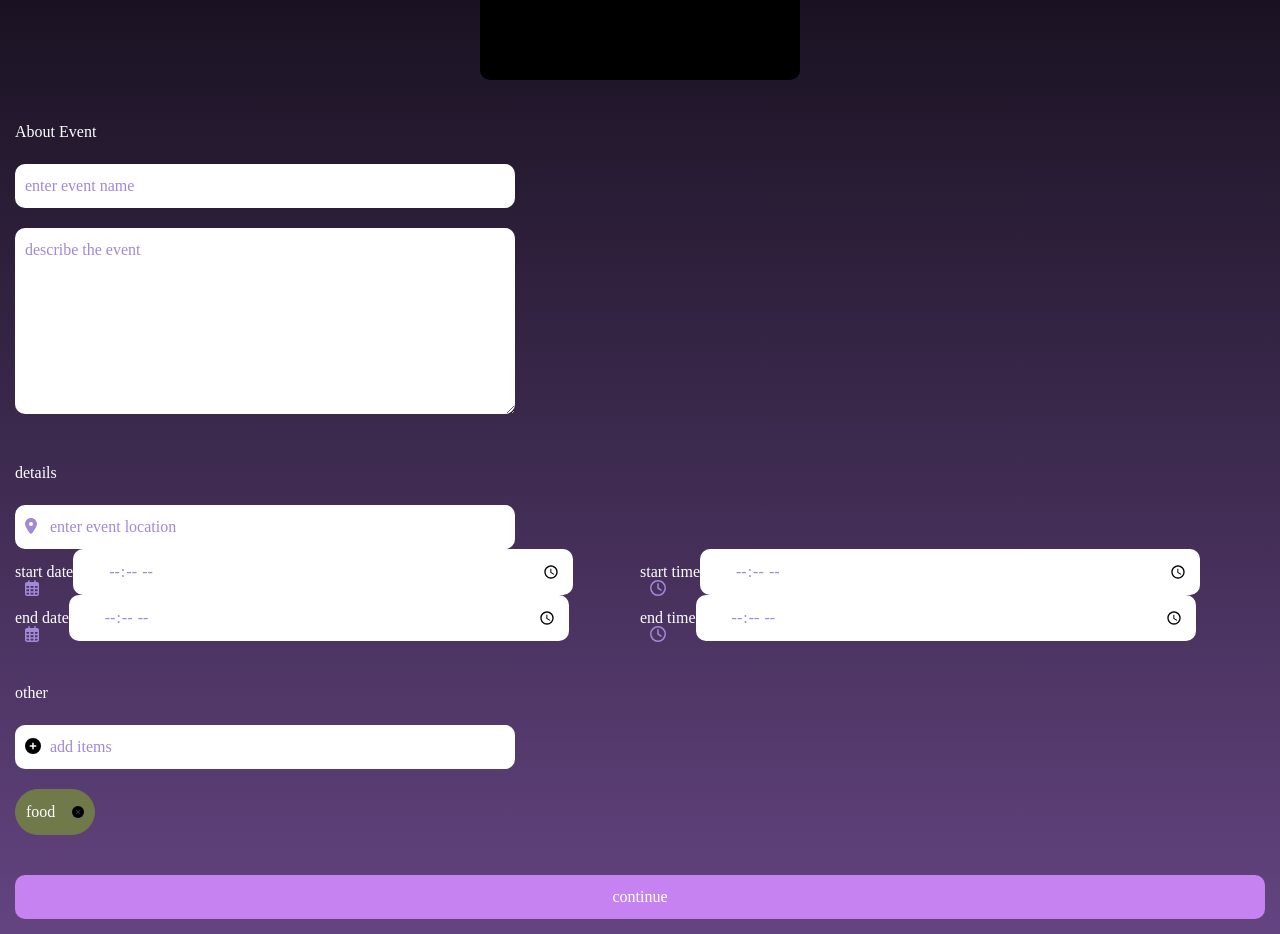
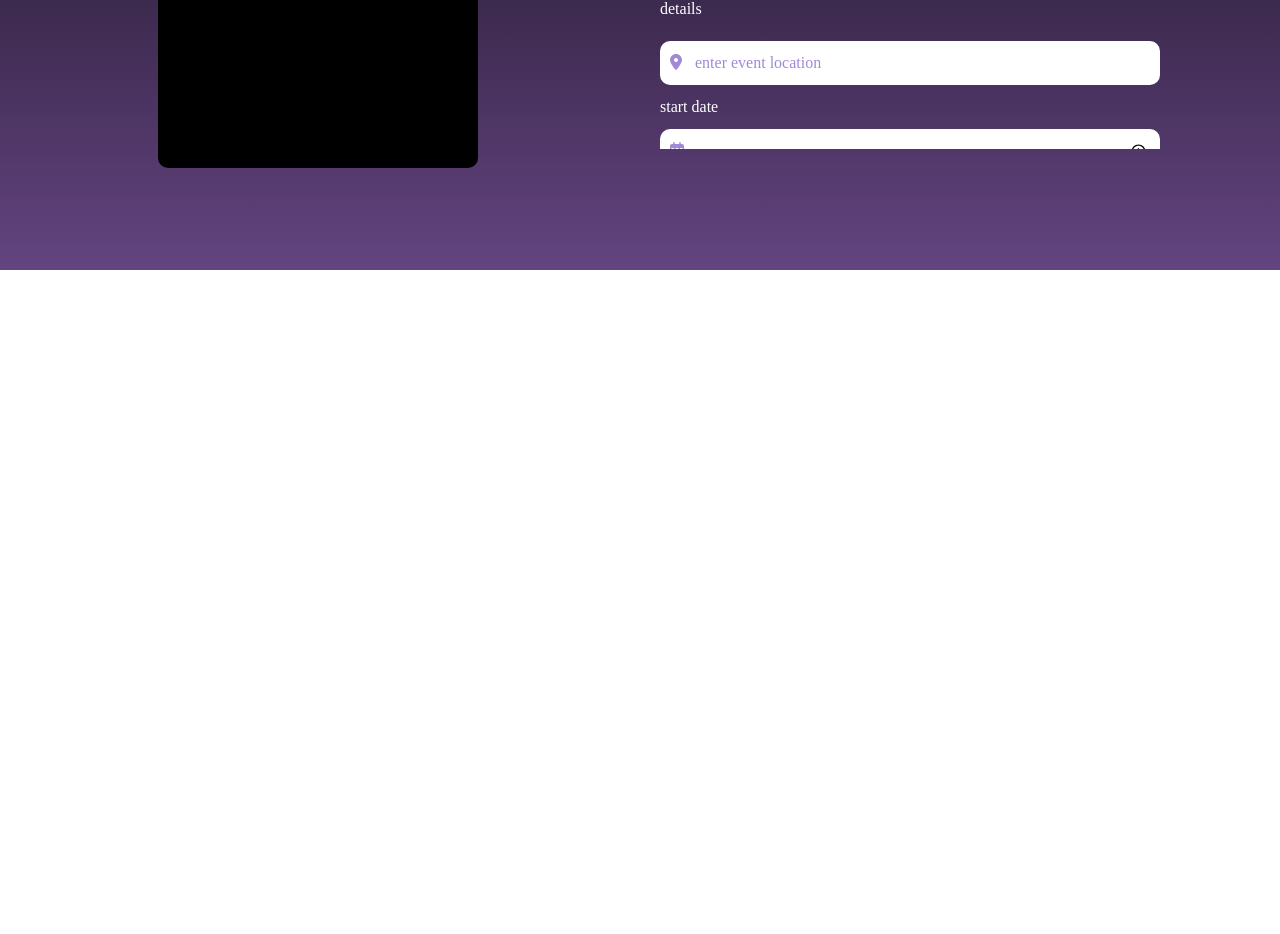
Before and after one commit to Hemazyn/WillBeThere-RSVP, a React (Vite) app: page /app/event/create in a window 1280 px wide. Shown: the part 540-1474 px from the top of the page. After the commit the page ends 810 px from the top, so only its background shows below. Built offline with nearby package versions, Linux system fonts and the light colour scheme; a web font is replaced by a local one.

Commit message:
feat: Work on create event page responsiveness

```diff
--- a/src/components/DatePicker/index.jsx
+++ b/src/components/DatePicker/index.jsx
@@ -1,24 +1,33 @@
-import useInput from "../../hooks/useInput"
-import PropTypes from "prop-types"
-import styles from "./date-picker.module.css"
+import useInput from '../../hooks/useInput';
+import PropTypes from 'prop-types';
+import styles from './date-picker.module.css';
 
 // Get the current date in YYYY-MM-DD format
 const currentDate = new Date().toISOString().split('T')[0];
 
-function DatePicker({label, icon}){
-    const [selectedDate, setSelectedDate] = useInput()
+function DatePicker({ label, icon }) {
+  const [selectedDate, setSelectedDate] = useInput();
 
   return (
     <div className={styles.wrapper}>
-            <label htmlFor="datePicker">{label}</label>
-            <input type="time" id="datePicker" min={currentDate} value={selectedDate} className={icon && [styles.padleft]} onChange={(e) => setSelectedDate(e.target.value)} />
+      <label htmlFor="datePicker" className="block w-full">
+        {label}
+      </label>
+      <input
+        type="time"
+        id="datePicker"
+        min={currentDate}
+        value={selectedDate}
+        className={icon && [styles.padleft]}
+        onChange={(e) => setSelectedDate(e.target.value)}
+      />
       {icon && <span>{icon}</span>}
     </div>
-    )
+  );
 }
 
-export default DatePicker
+export default DatePicker;
 
 DatePicker.propTypes = {
   label: PropTypes.string.isRequired,
-}
+};
--- a/src/components/TextArea/index.jsx
+++ b/src/components/TextArea/index.jsx
@@ -1,22 +1,29 @@
-import useInput from "../../hooks/useInput";
-import PropTypes from "prop-types"
+import PropTypes from 'prop-types';
+import useInput from '../../hooks/useInput';
 
-function TextArea({ label, id, placeholder, showLabel}){
-    const [value, setValue] = useInput()
+function TextArea({ label, id, placeholder, showLabel }) {
+  const [value, setValue] = useInput();
 
   return (
     <div>
-            <label htmlFor={id} className={showLabel ? "" : "visuallyhidden"}>{label}</label>
-            <textarea id={id} placeholder={placeholder} value={value} onChange={(e) => setValue(e.target.value)} />
+      <label htmlFor={id} className={showLabel ? '' : 'sr-only'}>
+        {label}
+      </label>
+      <textarea
+        id={id}
+        placeholder={placeholder}
+        value={value}
+        onChange={(e) => setValue(e.target.value)}
+      />
     </div>
-    )
+  );
 }
 
-export default TextArea
+export default TextArea;
 
 TextArea.propTypes = {
   label: PropTypes.string.isRequired,
   id: PropTypes.string.isRequired,
   placeholder: PropTypes.string.isRequired,
   showLabel: PropTypes.bool,
-}
+};
--- a/src/components/TextField/index.jsx
+++ b/src/components/TextField/index.jsx
@@ -1,24 +1,25 @@
-import clsx from "clsx";
-import PropTypes from "prop-types"
-import styles from "./text-field.module.css"
+import clsx from 'clsx';
+import PropTypes from 'prop-types';
+import styles from './text-field.module.css';
 
-function TextField({ label, id, icon, className, showLabel, ...others}){
-
+function TextField({ label, id, icon, className, showLabel, ...others }) {
   const wrapperStyle = clsx({
     [styles.wrapper]: true,
-        [className]: className
-    })
+    [className]: className,
+  });
 
   return (
     <div className={wrapperStyle}>
-            <label htmlFor={id} className={showLabel ? "" : "visuallyhidden"}>{label}</label>
+      <label htmlFor={id} className={showLabel ? '' : 'sr-only'}>
+        {label}
+      </label>
       <input id={id} className={icon && [styles.padleft]} {...others} />
       {icon && <span>{icon}</span>}
     </div>
-    )
+  );
 }
 
-export default TextField
+export default TextField;
 
 TextField.propTypes = {
   label: PropTypes.string.isRequired,
@@ -28,4 +29,4 @@ TextField.propTypes = {
   icon: PropTypes.element,
   className: PropTypes.object,
   showLabel: PropTypes.bool,
-}
+};
--- a/src/components/TimePicker/index.jsx
+++ b/src/components/TimePicker/index.jsx
@@ -1,22 +1,30 @@
-import useInput from "../../hooks/useInput"
-import PropTypes from "prop-types"
-import styles from "./time-picker.module.css"
+import PropTypes from 'prop-types';
+import useInput from '../../hooks/useInput';
+import styles from './time-picker.module.css';
 
-function TimePicker({label, icon}){
-    const [selectedTime, setSelectedTime] = useInput()
+function TimePicker({ label, icon }) {
+  const [selectedTime, setSelectedTime] = useInput();
 
   return (
     <div className={styles.wrapper}>
-            <label htmlFor="timePicker">{label}</label>
-            <input type="time" id="timePicker" value={selectedTime} className={icon && [styles.padleft]} onChange={(e) => setSelectedTime(e.target.value)} />
+      <label htmlFor="timePicker" className="block w-full">
+        {label}
+      </label>
+      <input
+        type="time"
+        id="timePicker"
+        value={selectedTime}
+        className={icon && [styles.padleft]}
+        onChange={(e) => setSelectedTime(e.target.value)}
+      />
       {icon && <span>{icon}</span>}
     </div>
-    )
+  );
 }
 
-export default TimePicker
+export default TimePicker;
 
 TimePicker.propTypes = {
   label: PropTypes.string.isRequired,
   icon: PropTypes.element,
-}
+};
--- a/src/index.css
+++ b/src/index.css
@@ -1,8 +1,26 @@
-@import url("https://fonts.googleapis.com/css2?family=Bayon&display=swap");
+@import url('https://fonts.googleapis.com/css2?family=Bayon&display=swap');
 
 @tailwind base;
 @tailwind components;
 @tailwind utilities;
+
+::-webkit-scrollbar {
+  @apply h-1 w-1;
+}
+
+::-webkit-scrollbar-track {
+  @apply bg-transparent;
+}
+
+::-webkit-scrollbar-thumb {
+  @apply bg-primary-default rounded;
+}
+
+body {
+  scrollbar-width: thin;
+  scrollbar-color: #a089d7;
+  scrollbar-track-color: transparent;
+}
 
 .main {
   background: linear-gradient(180deg, #140e1a 31.5%, #634480 100%);
@@ -15,7 +33,7 @@
 }
 
 html {
-  font-family: "Bayon";
+  font-family: 'Bayon';
 }
 
 button {
@@ -30,30 +48,19 @@ img {
   max-width: 100%;
 }
 
-.visuallyhidden {
-  border: 0;
-  clip: rect(0, 0, 0, 0);
-  height: 1px;
-  margin: -1px;
-  overflow: hidden;
-  padding: 0;
-  position: absolute;
-  width: 1px;
-}
-
 input,
 textarea {
   padding: 10px;
   border-radius: 10px;
   width: min(100%, 500px);
-    color: #a089d7;
+  color: #a089d7;
 }
 
 textarea {
   min-height: 186px;
 }
 
-input[type="date"],
-input[type="time"] {
+input[type='date'],
+input[type='time'] {
   color: #a089d7;
 }
--- a/src/pages/CreateEvent/create-event.module.css
+++ b/src/pages/CreateEvent/create-event.module.css
@@ -6,6 +6,13 @@
   padding-block-end: 15px;
   margin-top: 30px;
   color: #fff;
+
+  @media screen and (min-width: 600px) {
+    & {
+      height: 90vh;
+      grid-template-columns: 1fr 1fr;
+    }
+  }
 
   ::placeholder {
     color: #a089d7;
@@ -36,6 +43,15 @@
 .form {
   display: grid;
   gap: 40px;
+  width: min(100%, 500px);
+
+  @media screen and (min-width: 600px) {
+    & {
+      height: 70%;
+      padding-bottom: 30px;
+      overflow-y: scroll;
+    }
+  }
 
   & > div:nth-of-type(1) input {
     margin-block-end: 20px;
@@ -55,15 +71,7 @@
   }
 }
 
-@media screen and (min-width: 600px) {
-  .duration {
-    display: grid;
-    grid-template-columns: 1fr 1fr;
-  }
-}
-
 .items > div {
-  width: min(100%, 500x);
   margin-block-start: 20px;
   display: flex;
   align-items: center;
--- a/src/pages/CreateEvent/index.jsx
+++ b/src/pages/CreateEvent/index.jsx
@@ -1,52 +1,110 @@
-import styles from "./create-event.module.css"
-import { useNavigate } from "react-router-dom"
-import { TextField, TextArea, DatePicker, TimePicker, Button, Chip } from "../../components"
-import { FontAwesomeIcon } from "@fortawesome/react-fontawesome"
-import { faLocationDot, faPlusCircle } from "@fortawesome/free-solid-svg-icons"
-import { faCalendarDays, faClock } from "@fortawesome/free-regular-svg-icons"
-import { useState } from "react"
-import useInput from "../../hooks/useInput"
+import { faCalendarDays, faClock } from '@fortawesome/free-regular-svg-icons';
+import { faLocationDot, faPlusCircle } from '@fortawesome/free-solid-svg-icons';
+import { FontAwesomeIcon } from '@fortawesome/react-fontawesome';
+import { useState } from 'react';
+import { useNavigate } from 'react-router-dom';
+import {
+  Button,
+  Chip,
+  DatePicker,
+  TextArea,
+  TextField,
+  TimePicker,
+} from '../../components';
+import useInput from '../../hooks/useInput';
+import styles from './create-event.module.css';
 
-function CreateEvent(){
-    const [value, setValue] = useInput()
-    const navigate = useNavigate()
-    const [items, setItems] = useState(["food"])
+function CreateEvent() {
+  const [value, setValue] = useInput();
+  const navigate = useNavigate();
+  const [items, setItems] = useState([]);
+
   const addItem = (e) => {
-        if(e.key === "Enter"){
-            setItems((prev) => [...prev, value])
-            setValue("")
+    if (e.key === 'Enter') {
+      setItems((prev) => [...prev, value]);
+      setValue('');
     }
-    }
+  };
+
+  const removeItem = (index) => {
+    setItems((prev) => prev.filter((_, i) => i !== index));
+  };
+
   return (
     <section className={styles.wrapper}>
       <div className={styles.img}></div>
       <form className={styles.form}>
         <div className={styles.about}>
           <h2>About Event</h2>
-                    <TextField type="text" label="event name" id="event-name" placeholder="enter event name" value={value} onChange={(e) => setValue(e.target.value)} />
-                    <TextArea label="event description" id="event-desc" placeholder="describe the event" />
+          <TextField
+            type="text"
+            label="event name"
+            id="event-name"
+            placeholder="enter event name"
+            value={value}
+            onChange={(e) => setValue(e.target.value)}
+          />
+          <TextArea
+            label="event description"
+            id="event-desc"
+            placeholder="describe the event"
+          />
         </div>
         <div className={styles.details}>
           <h2>details</h2>
-                    <TextField type="text" id="location" label="event location" placeholder="enter event location" icon={<FontAwesomeIcon icon={faLocationDot} />} />
+          <TextField
+            type="text"
+            id="location"
+            label="event location"
+            placeholder="enter event location"
+            icon={<FontAwesomeIcon icon={faLocationDot} />}
+          />
           <div className={styles.duration}>
-                        <DatePicker label="start date" icon={<FontAwesomeIcon icon={faCalendarDays} />} />
-                        <TimePicker label="start time" icon={<FontAwesomeIcon icon={faClock} />} />
-                        <DatePicker label="end date" icon={<FontAwesomeIcon icon={faCalendarDays} />} />
-                        <TimePicker label="end time" icon={<FontAwesomeIcon icon={faClock} />} />
+            <DatePicker
+              label="start date"
+              icon={<FontAwesomeIcon icon={faCalendarDays} />}
+            />
+            <TimePicker
+              label="start time"
+              icon={<FontAwesomeIcon icon={faClock} />}
+            />
+            <DatePicker
+              label="end date"
+              icon={<FontAwesomeIcon icon={faCalendarDays} />}
+            />
+            <TimePicker
+              label="end time"
+              icon={<FontAwesomeIcon icon={faClock} />}
+            />
           </div>
         </div>
-            </form>
         <div className={styles.items}>
           <h2>other</h2>
-                    <TextField type="text" id="items" label="event items" placeholder="add items" icon={<FontAwesomeIcon icon={faPlusCircle} />} value={value} onChange={(e) => setValue(e.target.value)} onKeyDown={(e) => addItem(e)} />
+          <TextField
+            type="text"
+            id="items"
+            label="event items"
+            placeholder="add items"
+            icon={<FontAwesomeIcon icon={faPlusCircle} />}
+            value={value}
+            onChange={(e) => setValue(e.target.value)}
+            onKeyDown={(e) => addItem(e)}
+          />
           <div>
-                    {items.map(item => (<Chip key={item} label={item} onDelete={() => {}} />))}
+            {items.map((item, i) => (
+              <Chip key={item} label={item} onDelete={() => removeItem(i)} />
+            ))}
           </div>
         </div>
-            <Button className={styles.button} onClick={() => navigate("app/event/create/preview")}>continue</Button>
+        <Button
+          className={styles.button}
+          onClick={() => navigate('app/event/create/preview')}
+        >
+          continue
+        </Button>
+      </form>
     </section>
-    )
+  );
 }
 
-export default CreateEvent
+export default CreateEvent;
--- a/src/pages/LandingPage/landing.module.css
+++ b/src/pages/LandingPage/landing.module.css
@@ -34,7 +34,7 @@
 }
 
 .logo {
-  color: #a089d7;
+  color: #8338ec;
   font-size: calc(24 / 16 * 1rem);
   width: fit-content;
   position: absolute;
--- a/tailwind.config.js
+++ b/tailwind.config.js
@@ -1,10 +1,7 @@
 /** @type {import('tailwindcss').Config} */
 
 export default {
-  content: [
-    "./index.html",
-    "./src/**/*.{js,ts,jsx,tsx}",
-  ],
+  content: ['./index.html', './src/**/*.{js,ts,jsx,tsx}'],
   theme: {
     fontSize: {
       xs: ['12px', '0'],
@@ -13,39 +10,39 @@ export default {
       md: ['24px', '43.36px'],
       lg: ['32px', '57.81px'],
     },
-    colors: {
-      primary: {
-        light: '#C782F1',
-        default: '#A089D7',
-        dark: "#8338EC",
+    extend: {
+      colors: {
+        primary: {
+          light: '#C782F1',
+          default: '#A089D7',
+          dark: '#8338EC',
+        },
+        white: '#ffffff',
+        slate: '#9ca3af',
+        red: '#FF0000',
       },
-      white: "#ffffff",
-      slate: "#9ca3af",
-      red: "#FF0000",
-    },
-    extend: {
       width: {
-        'md1': '50%',
-        'md2': '450px',
-        '10': '40px',
-        '15': '60px',
-        '25': '10px',
+        md1: '50%',
+        md2: '450px',
+        10: '40px',
+        15: '60px',
+        25: '10px',
       },
       height: {
-        '10': '40px',
-        '15': '60px',
-        '25': '10px',
+        10: '40px',
+        15: '60px',
+        25: '10px',
       },
       padding: {
-        '10': '10px',
+        10: '10px',
       },
       borderRadius: {
-        '10': '10px',
-      }
+        10: '10px',
+      },
     },
     fontFamily: {
-      Bayon: ["Bayon", "sans-serif"],
-    }
+      Bayon: ['Bayon', 'sans-serif'],
+    },
   },
   plugins: [],
-}
+};
```
Lines whose indentation alone changed are shown as unchanged.
